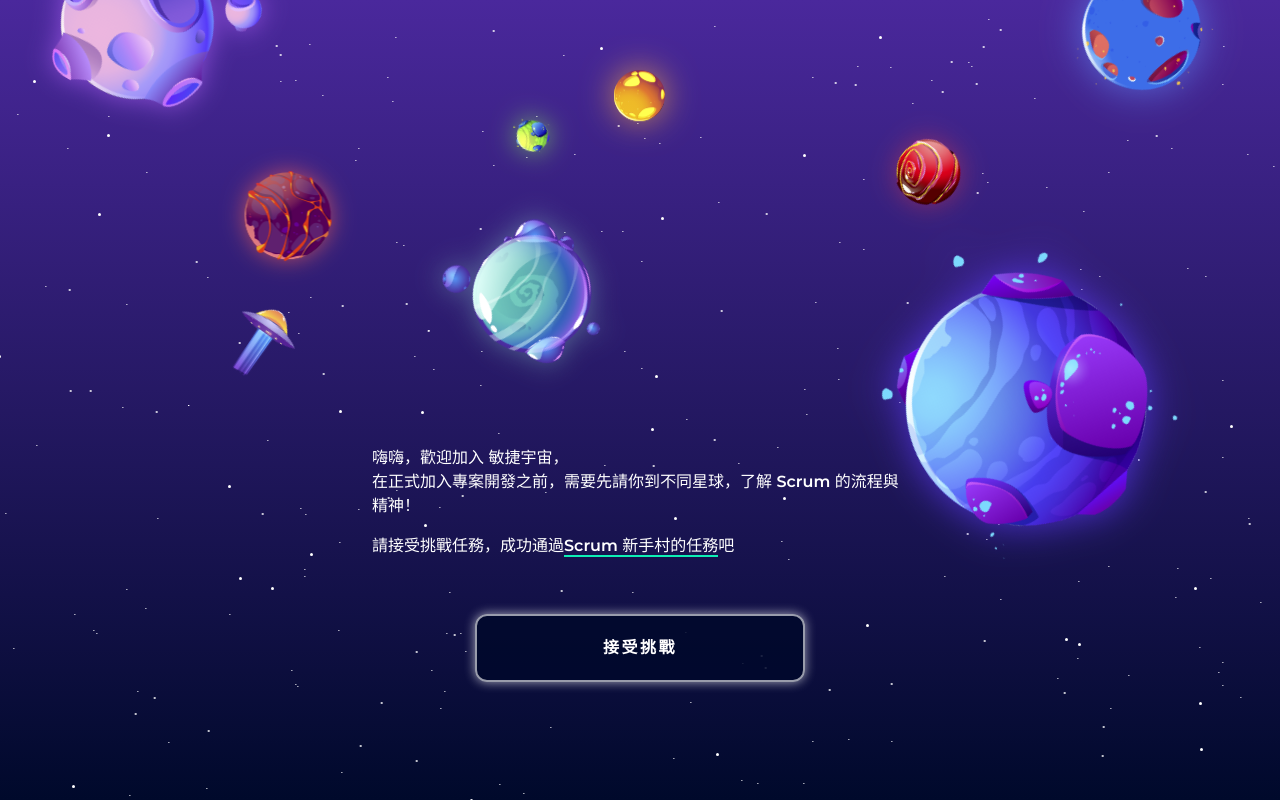
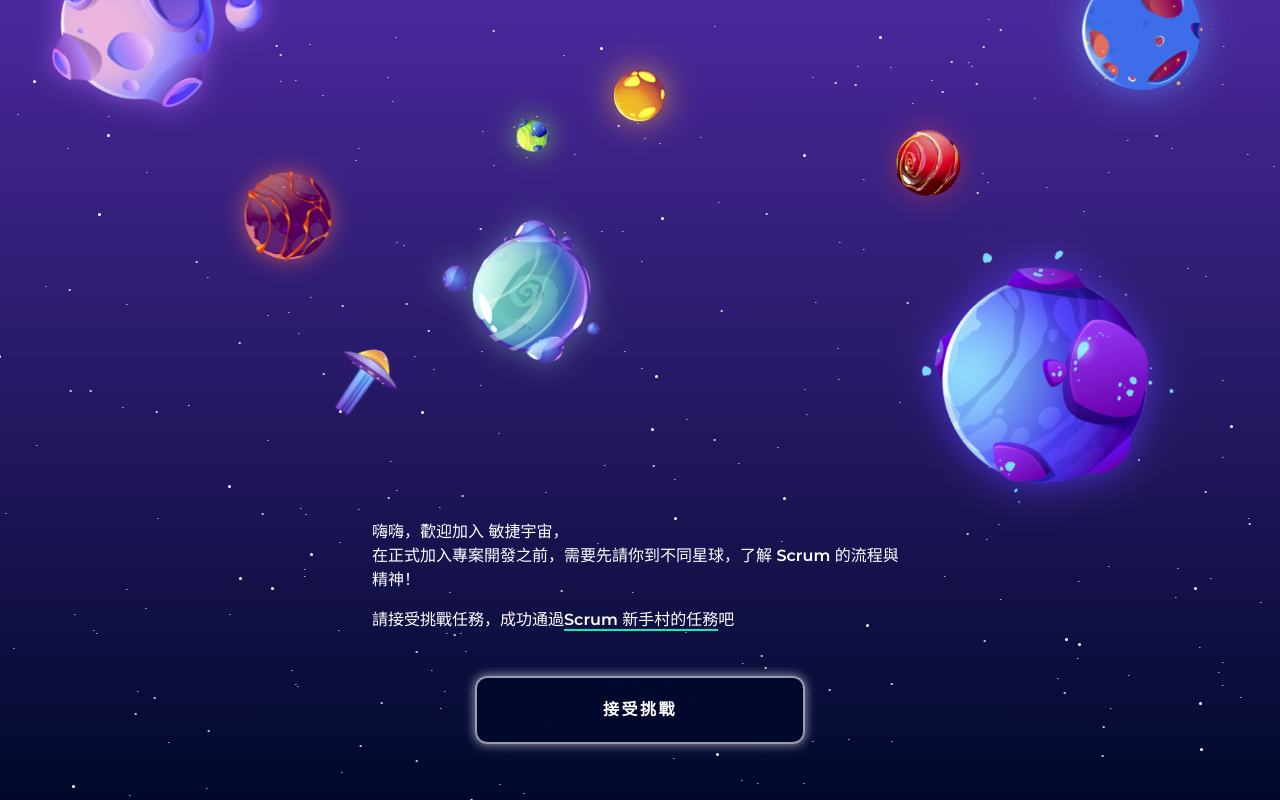
Before and after one commit to u9951064/scrum, a Vue app: page /#/ in a window 1280 px wide. Built offline with nearby package versions, Linux system fonts and the light colour scheme.

Commit message:
feat: modify startup page layout

```diff
--- a/src/views/StartView.vue
+++ b/src/views/StartView.vue
@@ -78,7 +78,7 @@ const typeInConfig = ref([
 .start-page {
   width: 100%;
   height: 100%;
-  padding-bottom: 8%;
+  padding-bottom: 5vh;
 }
 
 .start-page > .main-content-block {
@@ -89,6 +89,7 @@ const typeInConfig = ref([
 
 .start-page .description {
   font-size: 1rem;
+  margin-bottom: -1.5vh;
 }
 
 .plant {
@@ -293,7 +294,7 @@ const typeInConfig = ref([
   .plant6 {
     width: 5vw;
     right: 25vw;
-    top: 17.6vh;
+    top: 16.5vh;
   }
 
   .plant7 {
@@ -303,15 +304,15 @@ const typeInConfig = ref([
   }
 
   .plant8 {
-    width: 20vw;
+    width: 17vw;
     right: 10vw;
     top: 30vh;
   }
 
   .ufo {
     width: 5vw;
-    left: 17vw;
-    top: 40vh;
+    left: 25vw;
+    top: 45vh;
   }
 }
 
```
